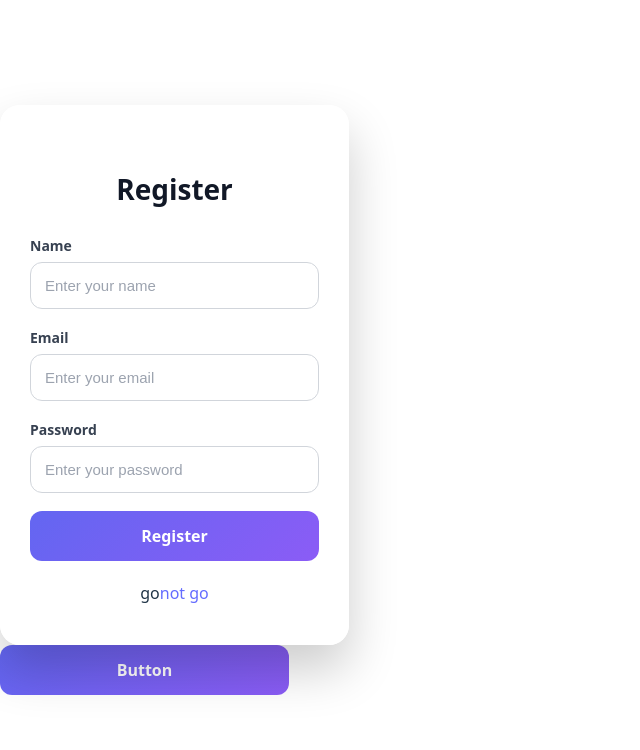
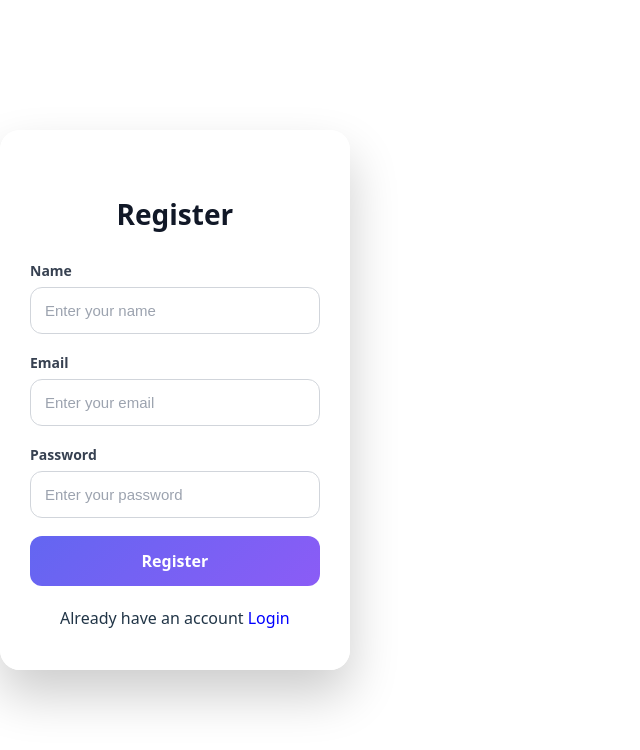
Before and after one commit to razaWorld/tourTripManagement_frontend, a React (Vite) app: page /register in a window 1280 px wide. Shown: the top 750 px of the page, without its empty margins (0-640 px from the left). Built offline with nearby package versions, Linux system fonts and the light colour scheme.

Commit message:
latest update

```diff
--- a/src/App.jsx
+++ b/src/App.jsx
@@ -2,6 +2,8 @@ import { BrowserRouter as Router, Routes, Route } from "react-router-dom";
 import Login from "./pages/auth/login/Login";
 import Register from "./pages/auth/register/Register";
 import Dashboard from "./pages/admin/dashboard/Dashboard";
+import MemberDashboard from "./pages/members/dashboard/MemberDashboard";
+
 
 function App() {
   return (
@@ -10,6 +12,7 @@ function App() {
         <Route path="/login" element={<Login />} />
         <Route path="/register" element={<Register />} />
         <Route path="/adminDashboard" element={<Dashboard />} />
+        <Route path="/memberDashboard" element={<MemberDashboard />} />
         <Route path="*" element={<Login />} /> {/* default fallback */}
       </Routes>
     </Router>
--- a/src/components/global/form/CustomForm.jsx
+++ b/src/components/global/form/CustomForm.jsx
@@ -13,8 +13,8 @@ const CustomForm = ({
   message,
   buttonText,
   linkText, // e.g., "Already have an account? Login"
-  linkTo,   // e.g., "/login"
-  onFooterLinkPress
+  linkTo, // e.g., "/login"
+  onFooterLinkPress,
 }) => {
   return (
     <div className="form-box">
@@ -37,18 +37,21 @@ const CustomForm = ({
           />
         ))}
 
-        <CustomButton
-          type="submit"
-          title={buttonText}
-          loading={loading}
-        />
+        <CustomButton type="submit" title={buttonText} loading={loading} />
       </form>
 
       {/* Conditional link below the form */}
       {linkText && linkTo && (
         <div className="form-footer">
-         {linkText}
-         <Link onClick={onFooterLinkPress}>{linkTo}</Link>
+          {linkText}
+          <span
+            className="form-link"
+            onClick={onFooterLinkPress}
+            style={{ cursor: "pointer", color: "blue" }}
+          >
+          {linkTo}
+          </span>
+
         </div>
       )}
     </div>
--- a/src/pages/auth/login/Login.jsx
+++ b/src/pages/auth/login/Login.jsx
@@ -49,18 +49,30 @@ function Login() {
 
    try {
      const { data } = await loginUser(form);
-      setMessage(data.message || "✅ loggedIn successful");
+
+     setMessage(data.message || "✅ Login successful");
+
+     // 🔐 Save token (recommended)
+     localStorage.setItem("token", data.token);
+     localStorage.setItem("user", JSON.stringify(data.user));
+
+     // 🔁 ROLE BASED REDIRECTION
+     if (data.user.role === "admin") {
+       navigate("/adminDashboard");
+     } else if (data.user.role === "member") {
+       navigate("/memberDashboard");
+     } else {
+       navigate("/"); // fallback
+     }
+
      setForm({ name: "", email: "", password: "" });
-      navigate('/adminDashboard')
    } catch (error) {
-      setMessage(
-        error.response?.data?.message ||
-          "❌ Registration failed, try again"
-      );
+     setMessage(error.response?.data?.message || "❌ Login failed, try again");
    } finally {
      setLoading(false);
    }
  };
+
 
   return (
     <div >
@@ -81,7 +93,7 @@ function Login() {
 
 
       />
-      <CustomButton title="move" onClick={()=>navigate("/register")}/>
+
     </div>
   );
 }
--- a/src/pages/auth/register/Register.jsx
+++ b/src/pages/auth/register/Register.jsx
@@ -1,6 +1,6 @@
 import { useState } from "react";
 import { registerUser } from "../../../api/auth.api";
-import { CustomButton, CustomForm } from "../../../components/global";
+import {  CustomForm } from "../../../components/global";
 import "./Register.css";
 import { useNavigate } from "react-router-dom";
 
@@ -72,10 +72,10 @@ function Register() {
         loading={loading}
         message={message}
         buttonText="Register"
-        linkText={"go"}
-        linkTo={"not go"}
+        linkText={"Already have an account "}
+        linkTo={"Login"}
+        onFooterLinkPress={()=>navigate("/login")}
       />
-      <CustomButton onClick={()=>navigate("/login")}/>
     </div>
   );
 }
--- /dev/null
+++ b/src/pages/members/dashboard/MemberDashboard.jsx
@@ -0,0 +1,9 @@
+export default function MemberDashboard() {
+  return (
+    <div>
+      <h2>mrnrt Dashboard</h2>
+      <p>Total Members: </p>
+      <p>Total Trips: </p>
+    </div>
+  );
+}
```
Lines whose indentation alone changed are shown as unchanged.
